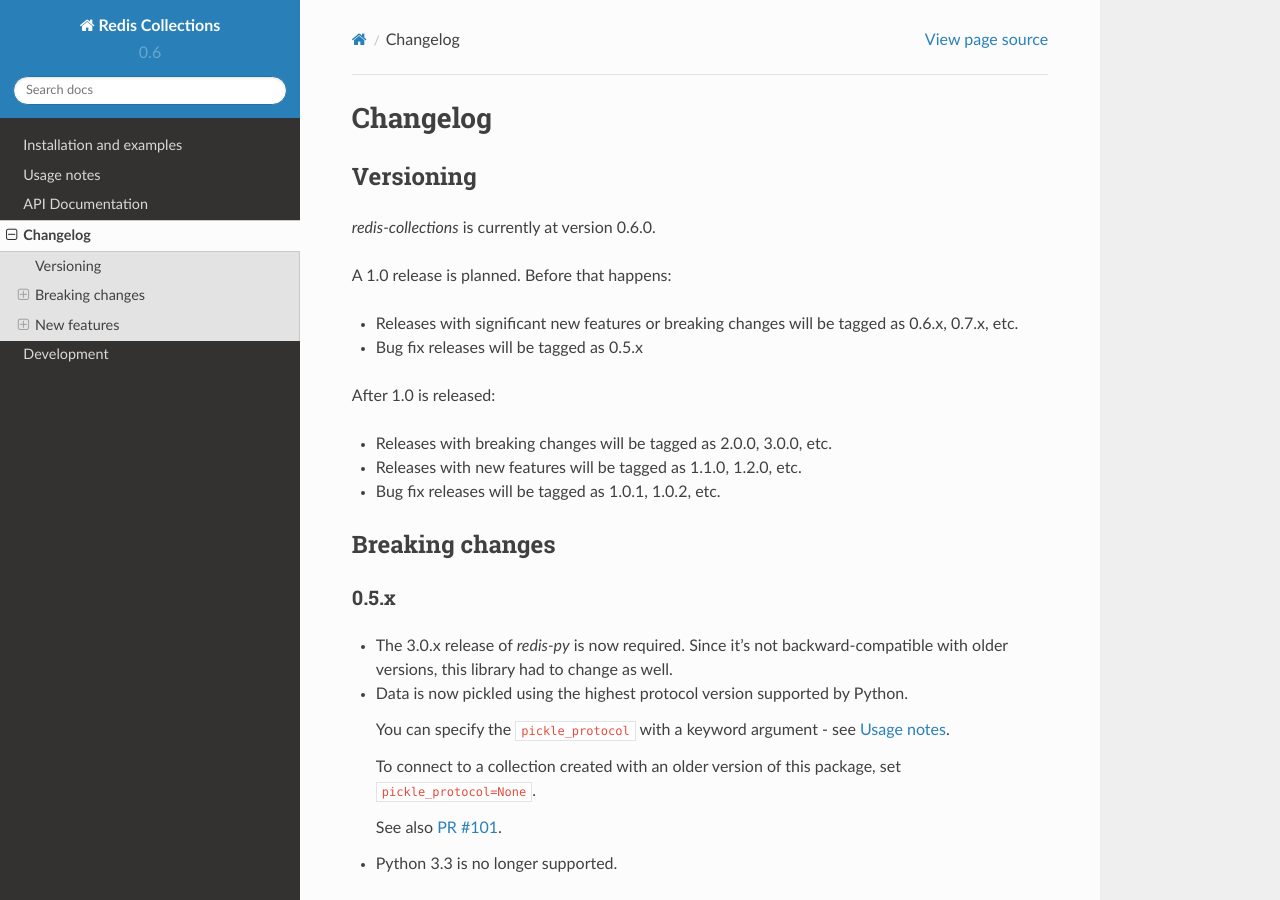
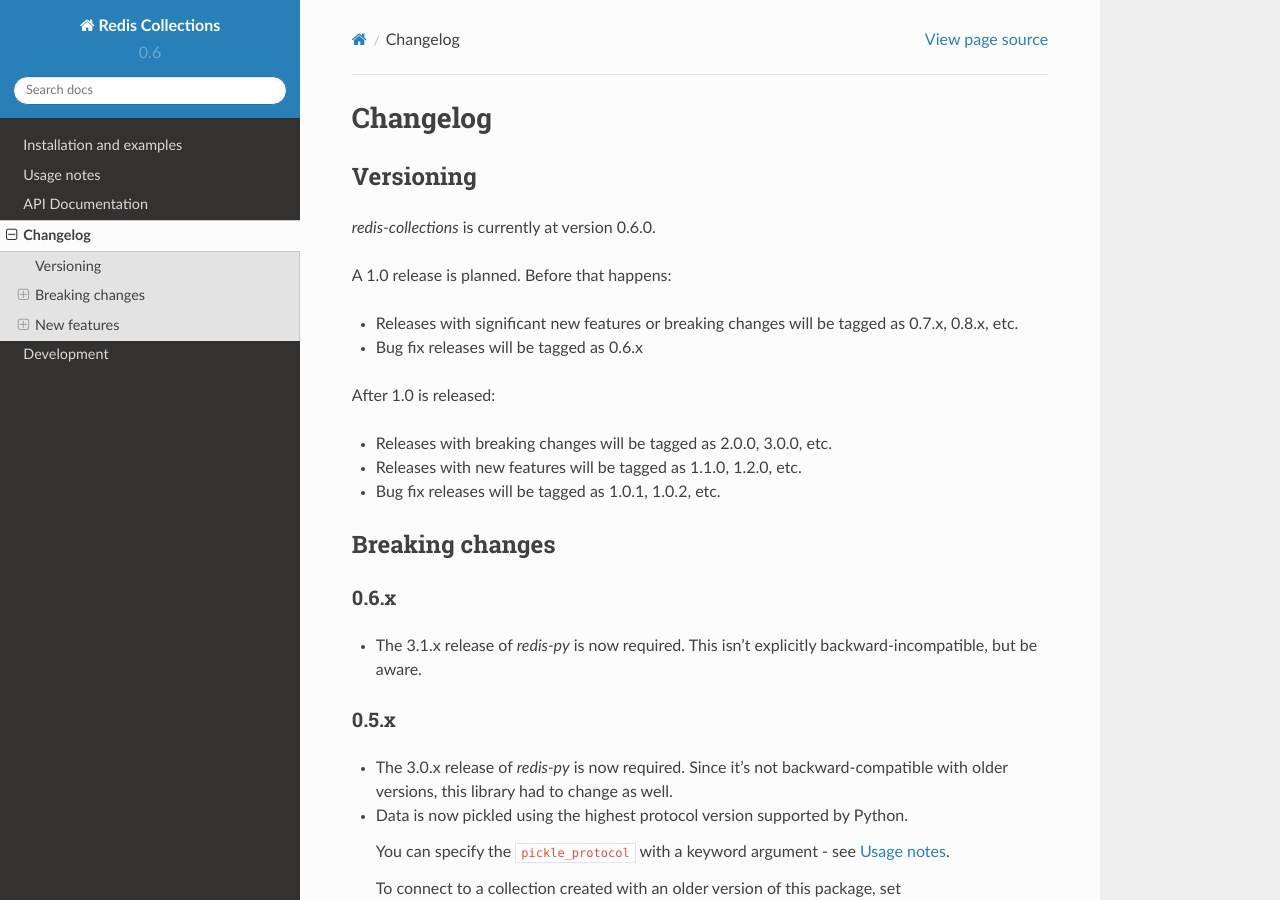
Before and after one commit to redis-collections/redis-collections, a Sphinx documentation site: the page built from docs/changelog.rst, in a window 1280 px wide and 900 px high. Built offline with Sphinx 7.4.7 and the Read the Docs theme 2.0.0, drawn with Linux system fonts in a browser that asks for light colours; some of the changed text lies outside the part shown.

Commit message:
Add changes

```diff
--- a/docs/changelog.rst
+++ b/docs/changelog.rst
@@ -11,8 +11,8 @@ Versioning
 A 1.0 release is planned. Before that happens:
 
 - Releases with significant new features or breaking changes will be tagged as
-  0.6.x, 0.7.x, etc.
-- Bug fix releases will be tagged as 0.5.x
+  0.7.x, 0.8.x, etc.
+- Bug fix releases will be tagged as 0.6.x
 
 After 1.0 is released:
 
@@ -22,6 +22,12 @@ After 1.0 is released:
 
 Breaking changes
 ----------------
+
+0.6.x
+^^^^^
+
+- The 3.1.x release of `redis-py` is now required. This isn't explicitly
+  backward-incompatible, but be aware.
 
 0.5.x
 ^^^^^
@@ -82,6 +88,13 @@ Nothing should have broken from 0.3.x to 0.4.x.
 New features
 ------------
 
+0.6.x
+^^^^^
+
+0.6.0 includes:
+
+- Added the ``GeoDB`` collection, a high-level interface for Redis's GEO commands.
+
 0.4.x
 ^^^^^
 
```
